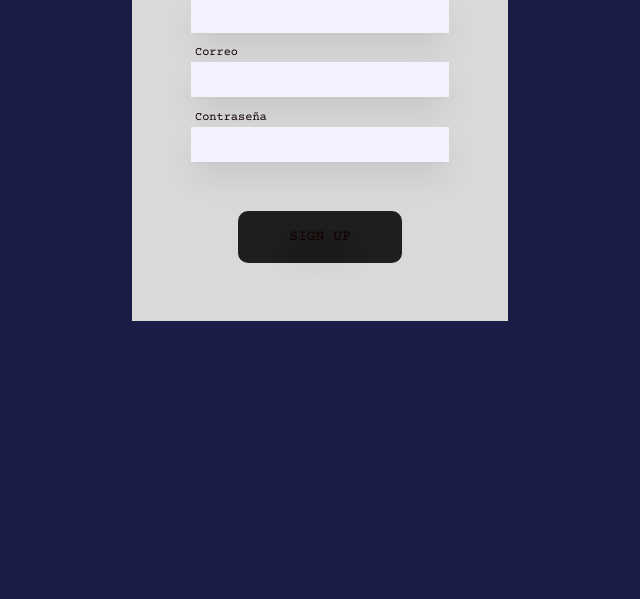
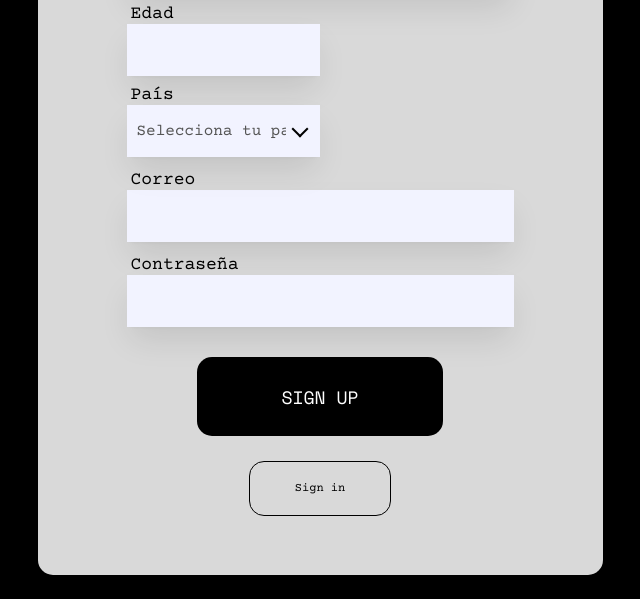
Before and after one commit to danieel09/Cinemask, a website: page public/signup.html in a window 1280 px wide. Shown: the part 285-884 px from the top of the page, without its empty margins (320-960 px from the left). Before the commit the page ends 800 px from the top, so only its background shows below. Drawn offline with nearby package versions, Linux system fonts and the light colour scheme.

Commit message:
Vista de singup

```diff
--- a/public/signup.css
+++ b/public/signup.css
@@ -5,8 +5,8 @@
 :root {
   color-scheme: light;
   font-family: "Courier Prime", "Courier New", monospace;
-  color: #120000;
-  background: #1a1e47;
+  color: #000;
+  background: #000;
   font-synthesis: none;
   text-rendering: optimizeLegibility;
   -webkit-font-smoothing: antialiased;
@@ -21,73 +21,56 @@ body {
 }
 
 .signup-screen {
-  display: grid;
+  display: flex;
   min-height: 100vh;
   min-height: 100svh;
-  place-items: center;
-  overflow: hidden;
-  padding: 16px;
-  background: #1a1e47;
+  align-items: center;
+  justify-content: center;
+  padding: 20px 12px;
+  background: #000;
 }
 
 .signup-card {
-  position: relative;
-  container-type: inline-size;
-  width: min(29.427vw, 52.315vh, 565px);
-  aspect-ratio: 565 / 617;
+  display: flex;
+  width: min(100%, 420px);
+  flex-direction: column;
+  align-items: stretch;
+  padding: 34px 24px 30px;
+  border-radius: 15px;
   background: #d9d9d9;
 }
 
 .signup-title {
-  position: absolute;
-  top: 7.13%;
-  left: 16.81%;
-  margin: 0;
+  margin: 0 0 24px;
   font-family: "Space Mono", "Courier New", monospace;
-  font-size: clamp(16px, 5.31cqi, 30px);
+  font-size: 25px;
   font-weight: 400;
   line-height: 1.2;
 }
 
 .signup-form {
-  position: absolute;
-  inset: 0;
+  display: flex;
+  width: 100%;
+  flex-direction: column;
 }
 
 .form-field {
-  position: absolute;
-  left: 15.75%;
-  width: 68.5%;
-}
-
-.field-username {
-  top: 21.72%;
-}
-
-.field-email {
-  top: 37.12%;
-}
-
-.field-password {
-  top: 53%;
+  display: flex;
+  min-width: 0;
+  flex-direction: column;
+  margin-bottom: 16px;
 }
 
 .form-field label {
-  position: absolute;
-  top: -46.15%;
-  left: 1.55%;
-  color: #120000;
-  font-size: clamp(9px, 3.18cqi, 18px);
-  font-weight: 400;
+  margin: 0 0 4px 4px;
+  font-size: 14px;
   line-height: 1.2;
-  white-space: nowrap;
 }
 
-.form-field input {
-  display: block;
+.form-field input,
+.form-field select {
   width: 100%;
-  height: 9.2cqi;
-  min-height: 0;
+  height: 48px;
   padding: 0 10px;
   border: 0;
   border-radius: 0;
@@ -96,111 +79,163 @@ body {
   box-shadow:
     0 16px 32px -4px rgb(12 12 13 / 10%),
     0 4px 4px -4px rgb(12 12 13 / 5%);
-  color: #120000;
+  color: #000;
   font: inherit;
-  font-size: clamp(10px, 2.8cqi, 16px);
+  font-size: 15px;
 }
 
-.form-field input:focus-visible {
+.form-field input:focus-visible,
+.form-field select:focus-visible {
   outline: 2px solid #1e1e1e;
   outline-offset: 2px;
 }
 
+.form-field .short-input,
+.select-wrap {
+  width: 100%;
+}
+
+.select-wrap {
+  position: relative;
+  display: flex;
+}
+
+.select-wrap::after {
+  position: absolute;
+  top: 18px;
+  right: 14px;
+  width: 10px;
+  height: 10px;
+  transform: rotate(45deg);
+  border-right: 2px solid #000;
+  border-bottom: 2px solid #000;
+  content: "";
+  pointer-events: none;
+}
+
+.form-field select {
+  appearance: none;
+  padding-right: 34px;
+  cursor: pointer;
+}
+
+.form-field select:invalid {
+  color: #555;
+}
+
 .submit-button {
-  position: absolute;
-  top: 73.26%;
-  left: 50%;
-  display: grid;
-  width: 43.54%;
-  height: 12.8%;
-  min-height: 0;
-  place-items: center;
-  padding: 0;
-  transform: translateX(-50%);
+  display: flex;
+  width: min(100%, 246px);
+  min-height: 64px;
+  align-items: center;
+  justify-content: center;
+  align-self: center;
+  margin: 8px 0 0;
+  padding: 0 16px;
   border: 0;
-  border-radius: 2.65cqi;
-  background: #1e1e1e;
-  color: #120000;
+  border-radius: 15px;
+  background: #000;
+  color: #fff;
   cursor: pointer;
-  font: inherit;
-  font-size: clamp(11px, 3.89cqi, 22px);
-  font-weight: 400;
-  text-shadow: 0 16px 32px rgb(12 12 13 / 40%);
+  font-family: "Space Mono", "Courier New", monospace;
+  font-size: 16px;
 }
 
 .submit-button:hover {
-  background: #292929;
+  background: #1e1e1e;
 }
 
-.submit-button:focus-visible {
-  outline: 3px solid #f2f3ff;
+.submit-button:focus-visible,
+.signin-link:focus-visible {
+  outline: 3px solid #0004ff;
   outline-offset: 3px;
 }
 
-@media (max-width: 600px) {
+.signin-link {
+  display: flex;
+  width: 142px;
+  min-height: 50px;
+  align-items: center;
+  justify-content: center;
+  align-self: center;
+  margin-top: 20px;
+  border: 1px solid #000;
+  border-radius: 15px;
+  color: #000;
+  font-size: 12px;
+  text-decoration: none;
+}
+
+.signin-link:hover {
+  background: rgb(0 0 0 / 8%);
+}
+
+@media (min-width: 600px) {
   .signup-screen {
-    overflow: auto;
-    padding: 20px 12px;
+    padding: 24px;
   }
 
   .signup-card {
-    width: min(100%, 420px);
-    min-height: 540px;
-    aspect-ratio: auto;
-    padding: 42px 28px 36px;
-  }
-
-  .signup-title,
-  .signup-form,
-  .form-field,
-  .form-field label,
-  .form-field input,
-  .submit-button {
-    position: static;
+    width: min(100%, 565px);
+    min-height: 836px;
+    padding: 51px 89px 59px;
   }
 
   .signup-title {
-    margin: 0 0 31px;
-    font-size: 25px;
-  }
-
-  .signup-form {
-    display: flex;
-    flex-direction: column;
+    margin-bottom: 18px;
+    font-size: 30px;
   }
 
   .form-field {
-    width: 100%;
-    margin-bottom: 23px;
+    margin-bottom: 9px;
+  }
+
+  .form-field:nth-child(2),
+  .form-field:nth-child(3) {
+    margin-bottom: 10px;
+  }
+
+  .form-field:nth-child(4),
+  .form-field:nth-child(5) {
+    margin-bottom: 14px;
+  }
+
+  .form-field:nth-child(6) {
+    margin-bottom: 0;
   }
 
   .form-field label {
-    display: block;
-    margin: 0 0 7px 2px;
-    font-size: 14px;
+    margin-bottom: 0;
+    font-size: 18px;
+    line-height: 19px;
   }
 
-  .form-field input {
-    width: 100%;
-    height: 48px;
-    min-height: 0;
-    font-size: 15px;
+  .form-field input,
+  .form-field select {
+    height: 52px;
+    font-size: 16px;
+  }
+
+  .form-field .short-input,
+  .select-wrap.short-input {
+    width: 50%;
   }
 
   .submit-button {
-    width: 58%;
-    height: 58px;
-    min-height: 0;
-    margin: 15px auto 0;
-    transform: none;
-    border-radius: 9px;
-    font-size: 16px;
+    min-height: 79px;
+    margin-top: 30px;
+    font-size: 18px;
+  }
+
+  .signin-link {
+    min-height: 55px;
+    margin-top: 25px;
   }
 }
 
-@media (max-width: 360px) {
+@media (max-width: 359px) {
   .signup-card {
-    padding-right: 22px;
-    padding-left: 22px;
+    padding-right: 20px;
+    padding-left: 20px;
   }
 }
--- a/public/signup.html
+++ b/public/signup.html
@@ -3,7 +3,8 @@
 <head>
   <meta charset="UTF-8">
   <meta name="viewport" content="width=device-width, initial-scale=1.0">
-  <meta name="theme-color" content="#1a1e47">
+  <meta name="theme-color" content="#000000">
+  <meta name="description" content="Crea tu cuenta en CINEMASK.">
   <title>Sign up | CINEMASK</title>
   <link rel="preconnect" href="https://fonts.googleapis.com">
   <link rel="preconnect" href="https://fonts.gstatic.com" crossorigin>
@@ -13,26 +14,54 @@
 <body>
   <main class="signup-screen">
     <section class="signup-card" aria-labelledby="signup-title">
-      <h1 id="signup-title" class="signup-title">SIGN UP</h1>
+      <h1 class="signup-title" id="signup-title">SIGN UP</h1>
 
       <form class="signup-form" action="#" method="post">
-        <div class="form-field field-username">
+        <div class="form-field">
           <label for="username">Nombre de Usuario</label>
-          <input id="username" name="username" type="text" autocomplete="username" aria-label="Nombre de Usuario" required>
+          <input id="username" name="username" type="text" autocomplete="username" required>
         </div>
 
-        <div class="form-field field-email">
-          <label for="email">Correo</label>
-          <input id="email" name="email" type="email" autocomplete="email" aria-label="Correo" required>
+        <div class="form-field">
+          <label for="nombre">Nombre</label>
+          <input id="nombre" name="nombre" type="text" autocomplete="given-name" required>
         </div>
 
-        <div class="form-field field-password">
+        <div class="form-field">
+          <label for="edad">Edad</label>
+          <input class="short-input" id="edad" name="edad" type="number" min="0" inputmode="numeric" required>
+        </div>
+
+        <div class="form-field">
+          <label for="pais">País</label>
+          <span class="select-wrap short-input">
+            <select id="pais" name="pais" autocomplete="country-name" required>
+              <option value="" disabled selected>Selecciona tu país</option>
+              <option value="Argentina">Argentina</option>
+              <option value="Chile">Chile</option>
+              <option value="Colombia">Colombia</option>
+              <option value="España">España</option>
+              <option value="México">México</option>
+              <option value="Perú">Perú</option>
+              <option value="Otro">Otro</option>
+            </select>
+          </span>
+        </div>
+
+        <div class="form-field">
+          <label for="correo">Correo</label>
+          <input id="correo" name="correo" type="email" autocomplete="email" required>
+        </div>
+
+        <div class="form-field">
           <label for="password">Contraseña</label>
-          <input id="password" name="password" type="password" autocomplete="new-password" aria-label="Contraseña" required>
+          <input id="password" name="password" type="password" autocomplete="new-password" required>
         </div>
 
         <button class="submit-button" type="submit">SIGN UP</button>
       </form>
+
+      <a class="signin-link" href="index.html">Sign in</a>
     </section>
   </main>
 </body>
```
